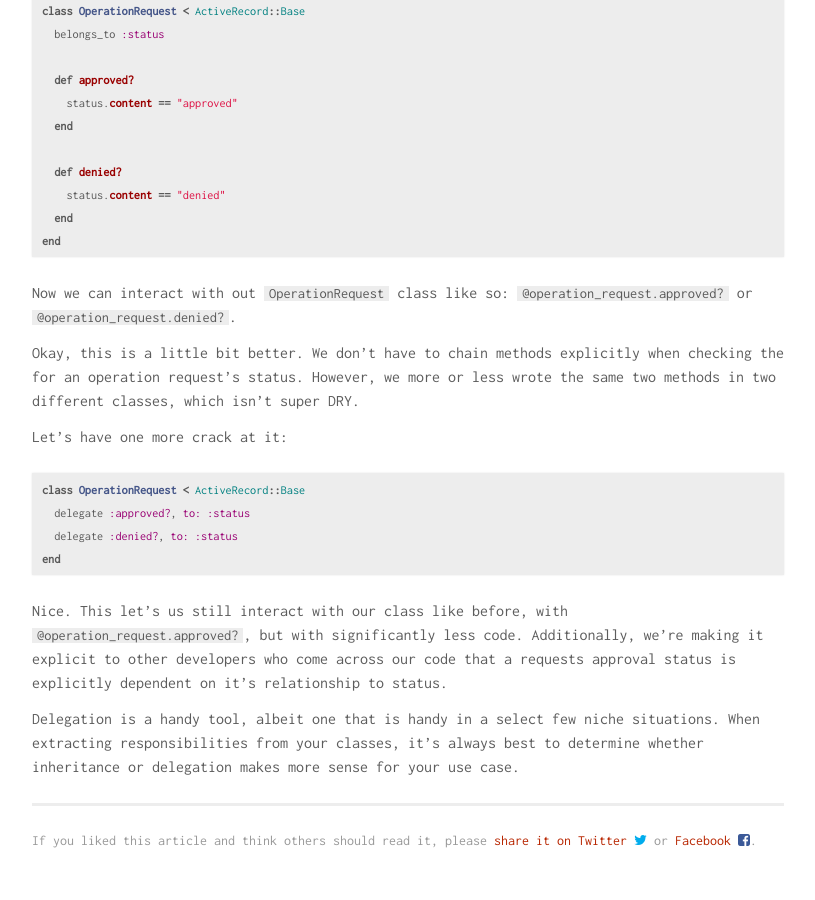
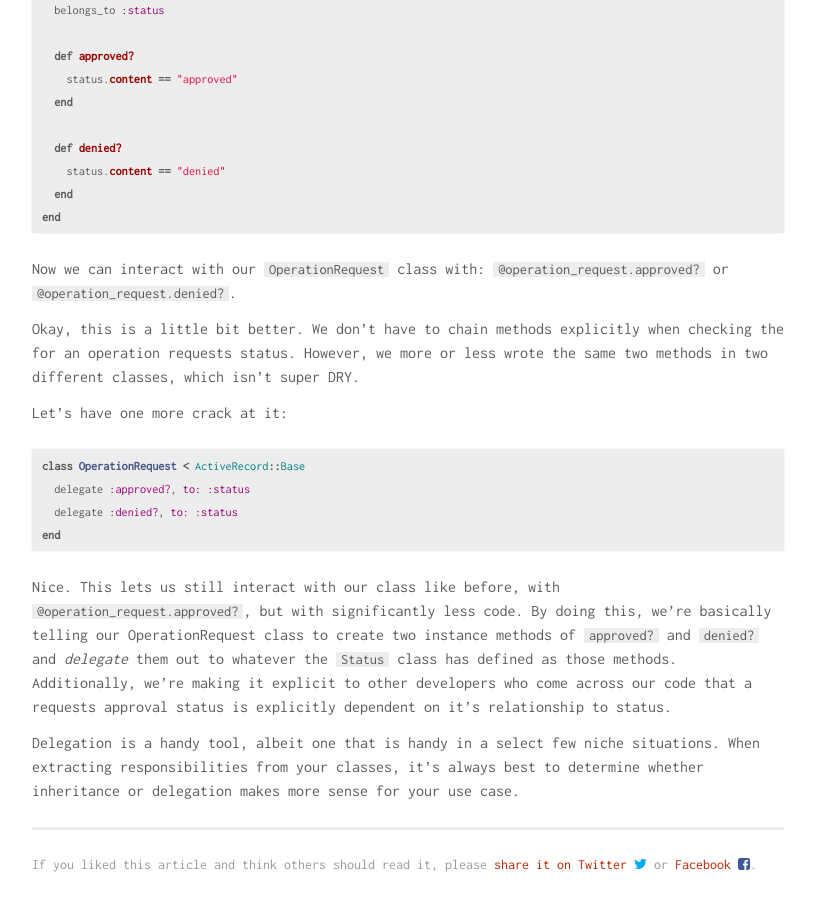
Before and after one commit to hklucher/hklucher.github.io, a Jekyll site: the page built from _posts/2016-11-02-rails-delegations.md, in a window 1280 px wide and 900 px high, scrolled down 1311 px. Shown: the whole window, without its empty margins (232-1047 px from the left). Built offline with Jekyll 4.4.1, drawn with Linux system fonts in a browser that asks for light colours; some of the changed text lies outside the part shown.

Commit message:
edit blog

```diff
--- a/_posts/2016-11-02-rails-delegations.md
+++ b/_posts/2016-11-02-rails-delegations.md
@@ -74,11 +74,11 @@ class OperationRequest < ActiveRecord::Base
 end
 {% endhighlight %}
 
-Now we can interact with out `OperationRequest` class like so:
+Now we can interact with our `OperationRequest` class with:
 `@operation_request.approved?` or `@operation_request.denied?`.
 
 Okay, this is a little bit better. We don't have to chain methods explicitly when
-checking the for an operation request's status. However, we more or less wrote the
+checking the for an operation requests status. However, we more or less wrote the
 same two methods in two different classes, which isn't super DRY.
 
 Let's have one more crack at it:
@@ -90,9 +90,11 @@ class OperationRequest < ActiveRecord::Base
 end
 {% endhighlight %}
 
-Nice. This let's us still interact with our class like before, with `@operation_request.approved?`,
-but with significantly less code. Additionally, we're making it explicit to
-other developers who come across our code that a requests approval status is
+Nice. This lets us still interact with our class like before, with `@operation_request.approved?`,
+but with significantly less code. By doing this, we're basically telling our
+OperationRequest class to create two instance methods of `approved?` and `denied?`
+and *delegate* them out to whatever the `Status` class has defined as those methods.
+Additionally, we're making it explicit to other developers who come across our code that a requests approval status is
 explicitly dependent on it's relationship to status.
 
 Delegation is a handy tool, albeit one that is handy in a select few niche
```
Also changed, not shown: other parts of _posts/2016-11-02-rails-delegations.md (+3 -3 lines).
